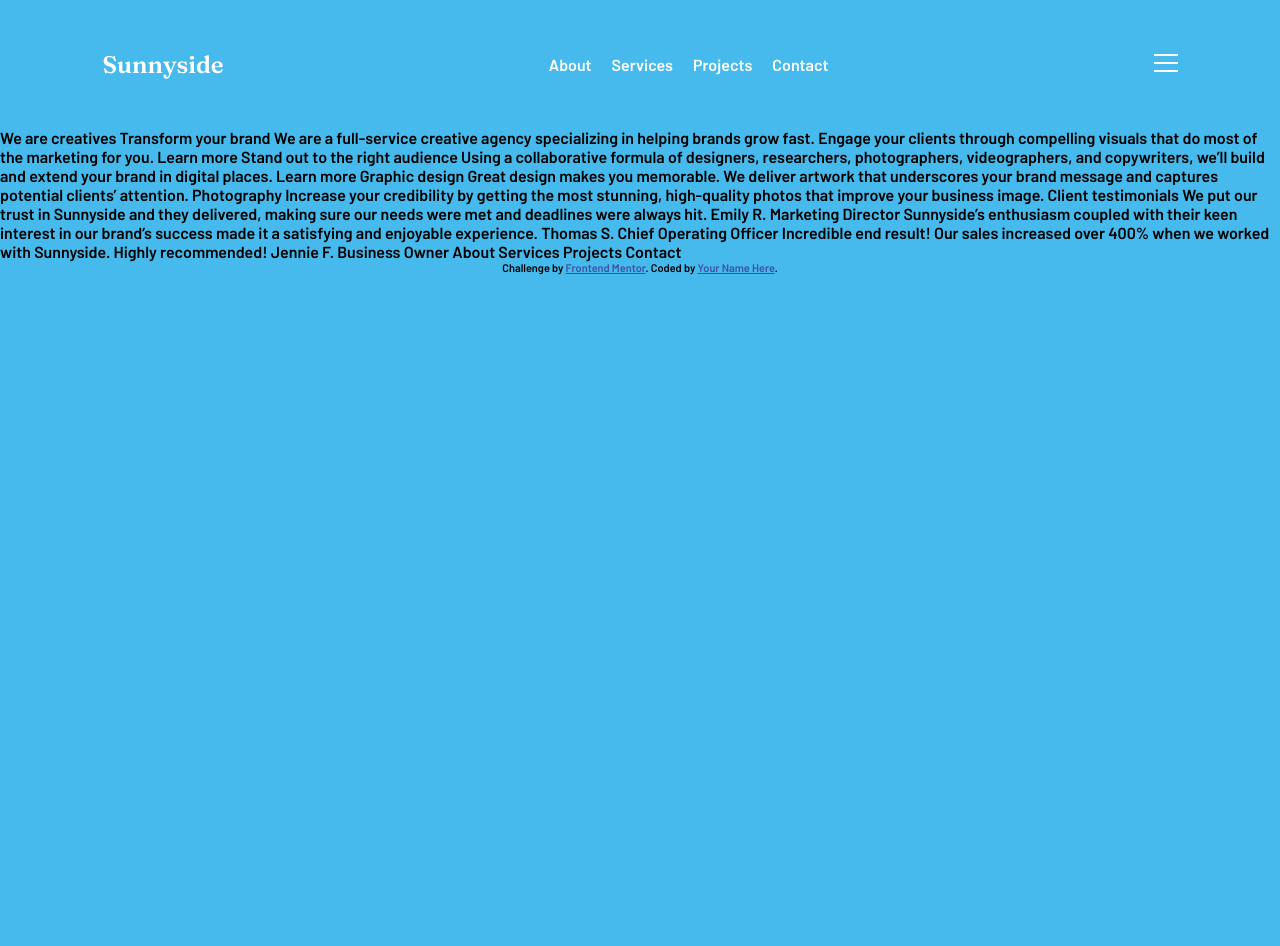
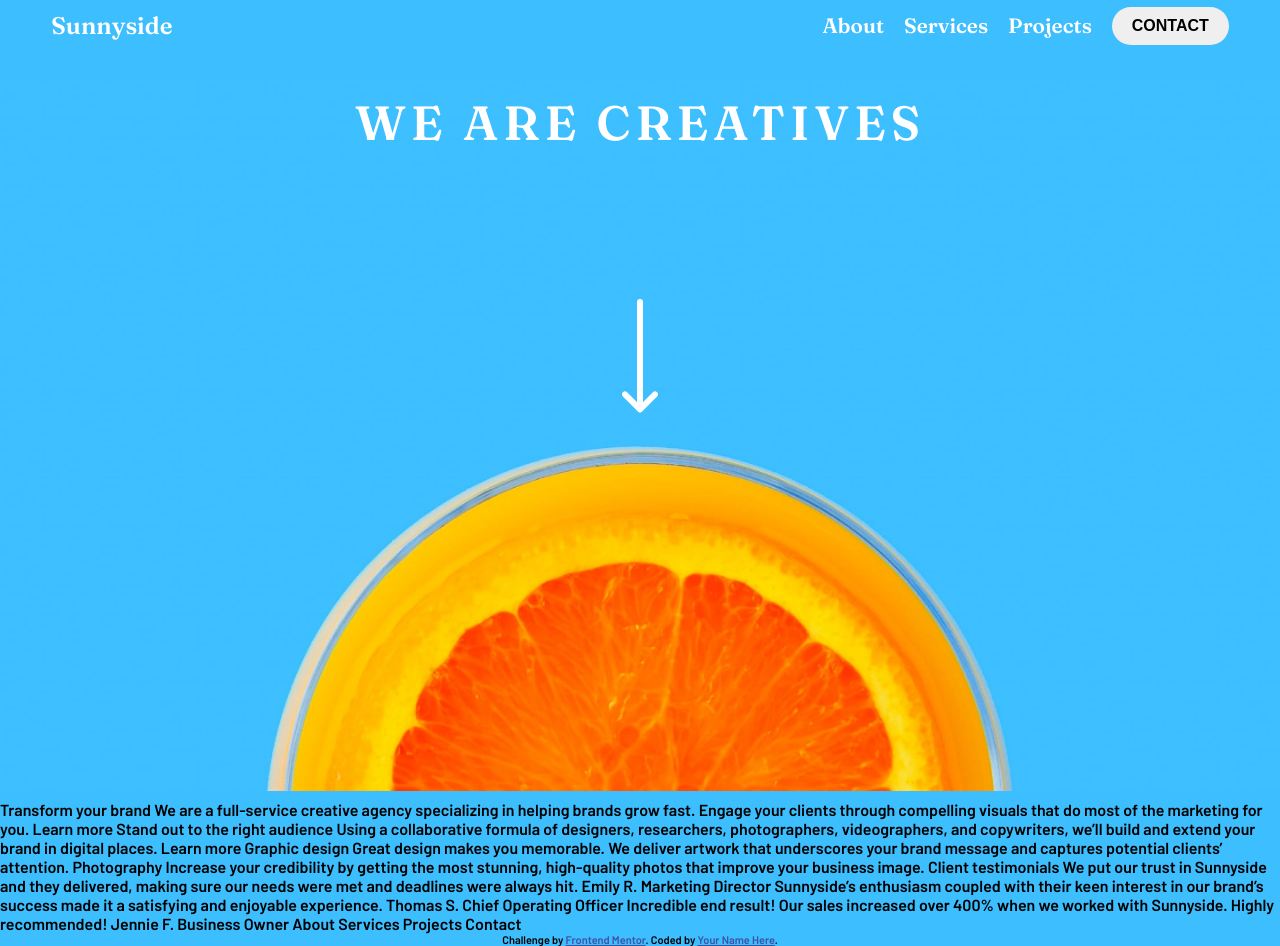
Before and after one commit to ibifaa/Sunnyside-agency-landing-page, a plain HTML site: page index.html in a window 1280 px wide. Before the commit the page ends 800 px from the top, so only its background shows below. Drawn offline with Linux system fonts and the light colour scheme.

Commit message:
hero-section done

```diff
--- a/index.html
+++ b/index.html
@@ -34,18 +34,29 @@
   <div class="container">
     <header class="flex">
       <div class="logo">Sunnyside</div>
+      <div>
         <ul class="nav-items flex">
           <li><a href="">About</a></li>
           <li><a href=""> Services</a></li>
           <li><a href="">Projects</a></li>
-        <li><a href=""> Contact</a></li>
+          <li><a href=""> <button>Contact</button></a></li>
         </ul>
 
         <div class="hamburger"><img src="/images/icon-hamburger.svg" alt=""></div>
+      </div>
     </header>
 
+    <main>
+      <div class="hero-section">
+        <h1>We are creatives</h1>
+        <div class="hero-img">
+          <img class="arrow" src="images/icon-arrow-down.svg" alt="">
+        </div>
+      </div>
+    </main>
 
-    We are creatives
+
+
 
     Transform your brand
 
--- a/styles.css
+++ b/styles.css
@@ -7,7 +7,7 @@
 body{
     font-family: 'Barlow';
     font-size: 1rem;
-    background-color: hsl(198, 81%, 60%);
+    background-color: #3dbeff;
 }
 
 /* colors */
@@ -40,7 +40,18 @@ header{
     align-items: center;
     height: 44px;
     width: 100%;
-    padding: 5% 8%;
+    padding: 8% 12%;
+    position: fixed;
+    z-index: 5px;
+
+
+}
+
+@media screen and (min-width:1024px) {
+
+    header{
+        padding: 3% 4%;
+    }
 
 }
 
@@ -53,6 +64,7 @@ header{
 
 ul{
     gap: 20px;
+    font-size: 1.5rem;
 }
 
 ul li a{
@@ -65,10 +77,118 @@ li{
     list-style: none;
 }
 
-@media screen and (max-width:640px) {
+.nav-items{
+    font-size: 1.3rem;
+    align-items: center;
+    font-weight: 600;
+    font-family: 'Fraunces';
+}
+.nav-items button{
+    font-size: 1rem;
+    align-items: center;
+    border-radius: 20px;
+    padding: 10px 20px;
+    border: none;
+    font-weight: 600;
+    text-transform: uppercase;
+
+}
 
     .nav-items{
         display:none;
     }
 
+    .nav-items{
+        display:none;
+    }
+
+/* Hero section */
+.hero-section{
+    background-image: url(images/mobile/image-header.jpg);
+    background-size: 100%;
+    background-position: 20%  80%;
+    background-repeat: no-repeat;
+    padding: 2%;
+    height: 100vmin;
+    color: white;
+    padding-top: 44px;
 }
+
+h1{
+    font-size: 2rem;
+    text-transform: uppercase;
+   text-align: center;
+   font-family: 'Fraunces';
+   line-height: 1.2;
+   margin: 50px auto;
+   font-weight: 900;
+   letter-spacing: 5px;
+}
+
+
+@media screen and (min-width:768px) {
+
+    .nav-items{
+        display:flex;
+    }
+
+    .hamburger{
+        display:none;
+    }
+
+    header{
+        padding: 4% 8%;
+    }
+
+    h1{
+       /* margin: 40px auto; */
+       letter-spacing: 5px;
+       font-size: 3rem;
+
+    }
+
+    .hero-section{
+        background-image: url(images/mobile/image-header.jpg);
+        background-position: 10% 90%;
+    }
+
+
+
+}
+
+.hero-img{
+    width: 100%;
+    margin: 5% auto;
+    text-align: center;
+}
+
+
+
+@media screen and (min-width: 768px){
+    .hero-img{
+        margin: 18% auto;
+    }
+
+
+}
+
+@media screen and (min-width:1024px) {
+    header{
+        padding: 2% 4%;
+    }
+
+
+.hero-section{
+    background-image: url(images/desktop/image-header.jpg);
+    background-position: 10% 90%;
+    background-repeat: no-repeat;
+}
+
+br{
+    display: none;
+}
+
+.hero-img{
+    margin: 12% auto;
+}
+}
```
Lines whose indentation alone changed are shown as unchanged.
